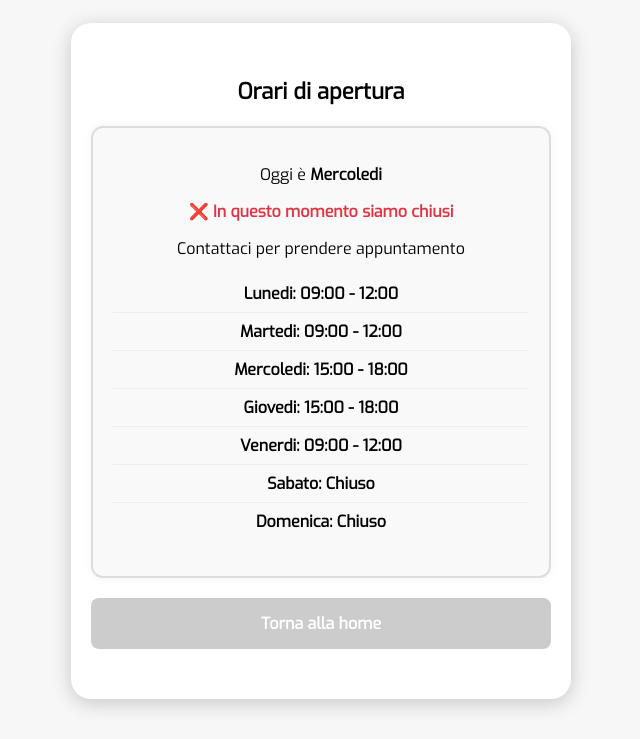
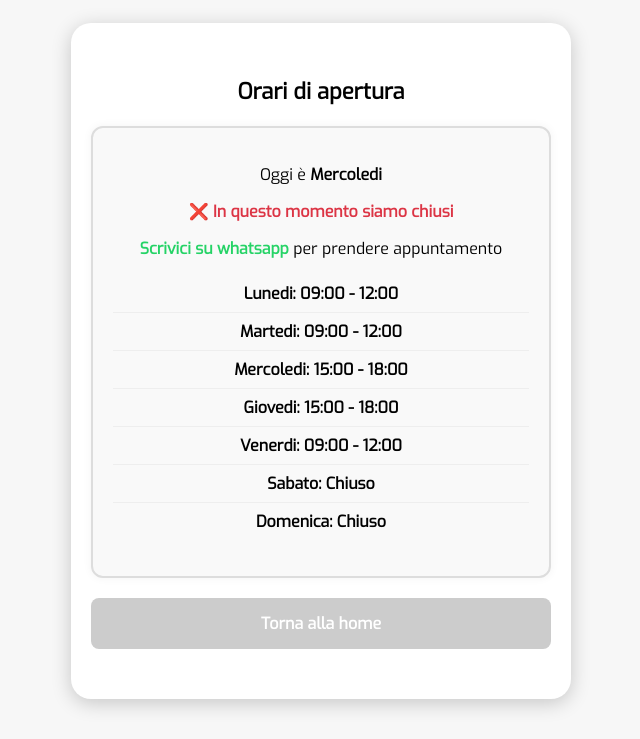
Before and after one commit to BPlus-snc/assistenza, a plain HTML site: page index.html in a window 1280 px wide. Both pictures are taken after a click on the button "📆 Orari e apertura". Shown: the part 95-834 px from the top of the page, without its empty margins (319-959 px from the left). Drawn offline with Linux system fonts and the light colour scheme.

Commit message:
Aggiunte funzionalità whatsapp
Possibilità di cliccare e inviare whatspp direttamente

```diff
--- a/index.html
+++ b/index.html
@@ -149,6 +149,18 @@
       text-decoration: underline;
       color: #007BFF; /* colore blu */
     }
+
+    /* stile Whatsapp */
+    .whatsapp-link {
+      text-decoration: none;
+      color: #25D366; /* colore ufficiale WhatsApp */
+      font-weight: bold;
+    }
+
+    .whatsapp-link:hover {
+      text-decoration: underline;
+      color: #128C7E;
+    }
   </style>
 </head>
 
@@ -216,7 +228,8 @@
         <h1>Denuncia sinistro auto</h1>
         <h2>-Mantenete la calma!-</h2>
         <p>👍 Se andate d'accordo sulla versione dei fatti, compilate il modulo di constatazione amichevole (il modulo Giallo e Blu) in ogni sua parte e firmate entrambi.</p>
-        <p>📧 Invialo via whatsapp al nostro numero oppure via mail all'indirizzo <strong>agenzia.bplus@gmail.com</strong>.</p>
+        <p>📧 Invialo via <p><strong><a href="https://wa.me/393348778713" target="_blank" class="whatsapp-link"> WhatsApp al nostro numero</a></strong></p>
+ oppure via mail all'indirizzo <strong>agenzia.bplus@gmail.com</strong>.</p>
         <p>🤷‍♂️ Se né tu né la controparte non avete un modulo a disposizione potete andare in una qualsiasi Agenzia di assicurazione e chiederne uno, oppure puoi stampare e compilare questo disponibile online.</p>
         <p>Se non riuscite a compilare il modulo in questo momento, scambiatevi le generalità, fai delle foto all'accaduto e datevi appuntamento per compilare il modulo in un secondo momento</p>
         <p>🙅‍♂️ Non andate d'accordo sulla versione dei fatti? Nessun problema: scatta una foto, prendi le generalità (almeno la targa) della controparte e congedati. Non appena saremo aperti passa in agenzia e ti aiuteremo noi!</p>
@@ -352,7 +365,7 @@
         statoHtml = `<p class="stato-chiuso">🎉 Oggi è festivo – l'agenzia è chiusa</p>`;
       } else {
         statoHtml = `<p class="${aperto ? 'stato-aperto' : 'stato-chiuso'}">${aperto ? "✅ In questo momento siamo aperti" : "❌ In questo momento siamo chiusi"}</p>
-        <p>Contattaci per prendere appuntamento</p>`;
+        <p><a href="https://wa.me/393348778713" target="_blank" class="whatsapp-link">Scrivici su whatsapp</a> per prendere appuntamento</p>`;
       }
 
       let listaOrari = "<ul>";
```
